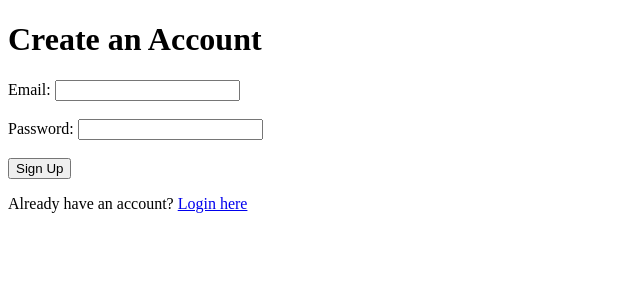
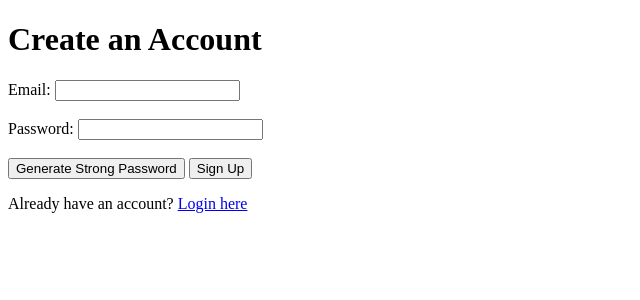
Before and after one commit to jeffcooperr/sbltr, a Flask app: page /signup in a window 1280 px wide. Shown: the top 300 px of the page, without its empty margins (0-640 px from the left). Run offline with Flask 3, Linux system fonts and the light colour scheme; some libraries are stand-ins or nearby versions.

Commit message:
Added more password requirements and a password generator

```diff
--- a/static/firebaseauth.js
+++ b/static/firebaseauth.js
@@ -54,9 +54,31 @@ document.addEventListener('DOMContentLoaded', () => {
       }
 
       // Password validation
-      // TODO: Add more password requirements. - Bella
-      if (password.length < 6) {
+
+      // Password requirements
+      const minLength = 6;
+      const hasUpperCase = /[A-Z]/.test(password);
+      const hasLowerCase = /[a-z]/.test(password);
+      const hasDigit = /\d/.test(password);
+      const hasSpecialChars = /[!@#$%^&*]/.test(password);
+
+      if (password.length < minLength) {
         showMessage('Password must be at least 6 characters long!', 'signUpMessage');
+        return;
+      }
+
+      if (!hasUpperCase || !hasLowerCase) {
+        showMessage('Password must consist of both uppercase and lowercase letters!', 'signUpMessage');
+        return;
+      }
+
+      if (!hasDigit){
+        showMessage('Password must contain at least one Digit!', 'signUpMessage');
+        return;
+      }
+
+      if (!hasSpecialChars){
+        showMessage('Password must contain at least one special character!', 'signUpMessage');
         return;
       }
 
--- a/templates/signup.html
+++ b/templates/signup.html
@@ -27,6 +27,7 @@
         <label for="password">Password:</label>
         <input type="password" id="password" name="password" required><br><br>
 
+        <button id="generatePassword" type="button">Generate Strong Password</button>
         <button id ="submitSignUp" type="submit">Sign Up</button>
     </form>
 
@@ -45,6 +46,68 @@
         const FIREBASE_MEASUREMENT_ID = "{{ firebase_measurement_id }}";
         const FIREBASE_APP_ID = "{{ firebase_app_id }}";
     </script>
+
+    <script>
+        function generateStrongPassword(){
+            // Length of password will be between 6 - 25 characters in length.
+            const length = Math.floor(Math.random() * (25 - 6 + 1)) + 6;
+
+            const upperCaseLetters = "ABCDEFGHIJKLMNOPQRSTUVWXYZ";
+            const lowerCaseLetters = "abcdefghijklmnopqrstuvwxyz";
+            const digit = "0123456789";
+            const specialCharacters = "!@#$%^&*()_+=-`~[]\\{}|;':\",./<>?";
+
+            // One uppercase letter
+            const randomUpper = upperCaseLetters.charAt(Math.floor(Math.random() * upperCaseLetters.length));
+            // One lowercase letter
+            const randomLower = lowerCaseLetters.charAt(Math.floor(Math.random() * lowerCaseLetters.length));
+            // One digit
+            const randomDigit = digit.charAt(Math.floor(Math.random() * digit.length));
+            // One special character
+            const randomSpecialChar = specialCharacters.charAt(Math.floor(Math.random() * specialCharacters.length));
+
+            let password = randomUpper + randomUpper + randomDigit + randomSpecialChar;
+
+            const allCharacters = upperCaseLetters + lowerCaseLetters + digit + specialCharacters;
+
+            // fill in the rest of the password with random characters
+            for (let i = 4; i < length; i++){
+                const randomIndex = Math.floor(Math.random() * allCharacters.length);
+                password += allCharacters.charAt(randomIndex);
+            }
+
+            // shuffle the password
+            var arr = password.split('');
+            var n = arr.length;
+
+            for (var i = 0; i < n - 1; ++i){
+                var j = Math.floor(Math.random() * n);
+
+                var temp = arr[i];
+                arr[i] = arr[j];
+                arr[j] = temp;
+            }
+
+            password = arr.join('')
+
+            // set the password in the input field.
+            document.getElementById('password').value = password;
+
+            // TODO: Either print the strong password out on screen or add a view feature to the password text box
+
+            return password;
+        }
+
+        document.addEventListener('DOMContentLoaded', function() {
+            // Attach click event to the generate password button
+            document.getElementById('generatePassword').addEventListener('click', function(e) {
+                e.preventDefault(); // Prevent form submission
+                generateStrongPassword();
+            });
+        });
+
+    </script>
+
     <script type="module" src = "../static/firebaseauth.js"></script>
 </body>
 </html>
```
